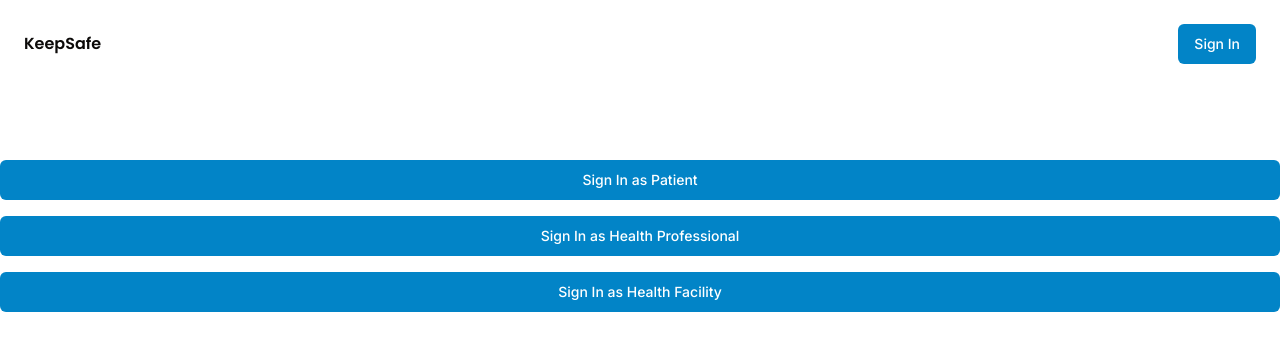
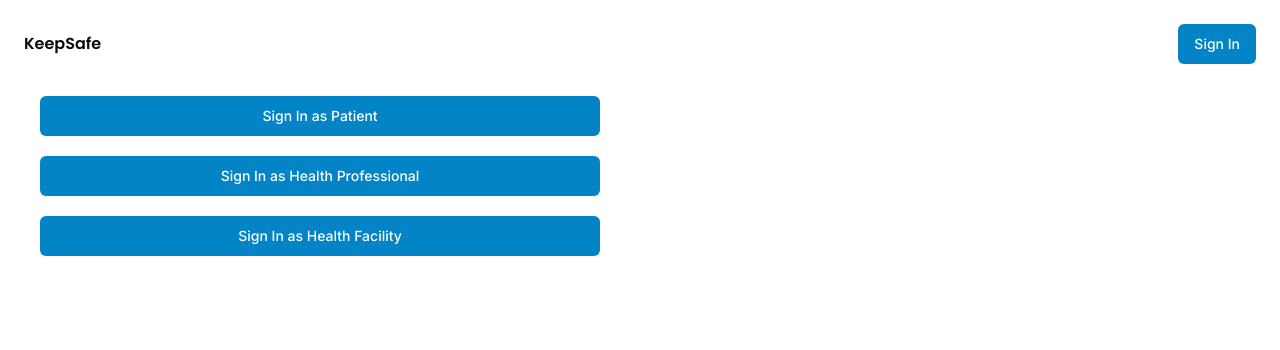
Before and after one commit to heyitsadityaa/capstone-project-151, a Next.js app: page /auth in a window 1280 px wide. Shown: the top 350 px of the page. Built offline with nearby package versions, Linux system fonts and the light colour scheme.

Commit message:
Update landing page layout and styles.

```diff
--- a/app/(LandingPage)/(routes)/auth/page.tsx
+++ b/app/(LandingPage)/(routes)/auth/page.tsx
@@ -1,18 +1,18 @@
-import { Button } from "@/components/ui/button";
 import Link from "next/link";
 import React from "react";
+import { Button } from "@/components/ui/button";
 
 function page() {
   return (
-    <div className="flex gap-y-4 flex-1 flex-col">
-      <Button variant="default" asChild>
+    <div className="w-1/2 flex flex-col space-y-5 py-4 px-10 rounded">
+      <Button variant="default" className="" asChild>
         <Link href="/patient">Sign In as Patient</Link>
       </Button>
       <Button variant="default" asChild>
-        <Link href="/patient">Sign In as Health Professional</Link>
+        <Link href="/health-professional">Sign In as Health Professional</Link>
       </Button>
       <Button variant="default" asChild>
-        <Link href="/patient">Sign In as Health Facility</Link>
+        <Link href="/health-facility">Sign In as Health Facility</Link>
       </Button>
     </div>
   );
--- a/app/(LandingPage)/layout.tsx
+++ b/app/(LandingPage)/layout.tsx
@@ -7,7 +7,7 @@ const LandingPageLayout = ({ children }: { children: React.ReactNode }) => {
   return (
     <div className="h-full">
       <Navbar />
-      <div className="h-full pt-40">
+      <div className="h-full pt-20">
         <main className={inter.className}>{children}</main>
       </div>
     </div>
--- a/app/(LandingPage)/page.tsx
+++ b/app/(LandingPage)/page.tsx
@@ -6,7 +6,7 @@ import Footer from "./_components/footer";
 const page = () => {
   return (
     <div className="min-h-full flex flex-col">
-      <div className="flex flex-col items-center justify-center md:justify-start text-center flex-1 px-6">
+      <div className="flex flex-col items-center justify-center md:justify-start text-center flex-1 px-6 pb-20">
         <Heading />
         <Heros />
       </div>
--- a/app/patient/(routes)/profile/page.tsx
+++ b/app/patient/(routes)/profile/page.tsx
@@ -16,11 +16,6 @@ import {
 import { Input } from "@/components/ui/input";
 
 function Profile() {
-  const [walletId, setWalletId] = useState("");
-  const [name, setName] = useState("");
-  const [dateOfBirth, setDateOfBirth] = useState("");
-  const [gender, setGender] = useState("");
-  const [bloodGroup, setBloodGroup] = useState("");
   const individualDetails = z.object({
     walletId: z.string(),
     name: z.string().min(2, "Name is too short").max(255, "Name is too long"),
@@ -48,8 +43,8 @@ function Profile() {
     console.log(values);
   }
   return (
-    <div>
-      <h1>dkmd</h1>
+    <div className="py-3.5 px-5">
+      <h1>this is form in profile section</h1>
     </div>
   );
 }
--- a/app/patient/_components/Navbar.tsx
+++ b/app/patient/_components/Navbar.tsx
@@ -1,7 +1,6 @@
 "use client";
 
 import { UserButton } from "@clerk/nextjs";
-
 import Logo from "@/components/logo";
 import { Button } from "@/components/ui/button";
 import { useScrollTop } from "@/hooks/use-scroll-top";
@@ -18,18 +17,18 @@ export const Navbar = () => {
       )}
     >
       <Logo />
-      <div className="sm:ml-auto sm:justify-end justify-between w-full flex items-center gap-x-2">
+      <div className="sm:ml-auto sm:justify-end justify-between w-full flex items-center">
         <Button variant="ghost">
           <Link href="/patient">Home</Link>
         </Button>
         <Button variant="ghost">
-          <Link href="/profile">Profile</Link>
+          <Link href="/patient/profile">Profile</Link>
         </Button>
         <Button variant="ghost">
-          <Link href="/access-control">Access Control</Link>
+          <Link href="/patient/access-control">Access Control</Link>
         </Button>
         <Button variant="ghost">
-          <Link href="/health-records">Health Records</Link>
+          <Link href="/patient/health-records">Health Records</Link>
         </Button>
         <UserButton afterSignOutUrl="/" />
       </div>
--- a/app/patient/layout.tsx
+++ b/app/patient/layout.tsx
@@ -9,13 +9,10 @@ export default function PatientLayout({
   children: React.ReactNode;
 }) {
   return (
-    // <div lang="en">
-    //   <main className={inter.className}>{children}</main>
-    // </div>
     <html>
       <body className="h-full">
         <Navbar />
-        <div className="h-full pt-40">
+        <div className="h-full pt-20">
           <main className={inter.className}>{children}</main>
         </div>
       </body>
```
Also changed, not shown: 1 other file (tests, documents, lock files or other folders).
